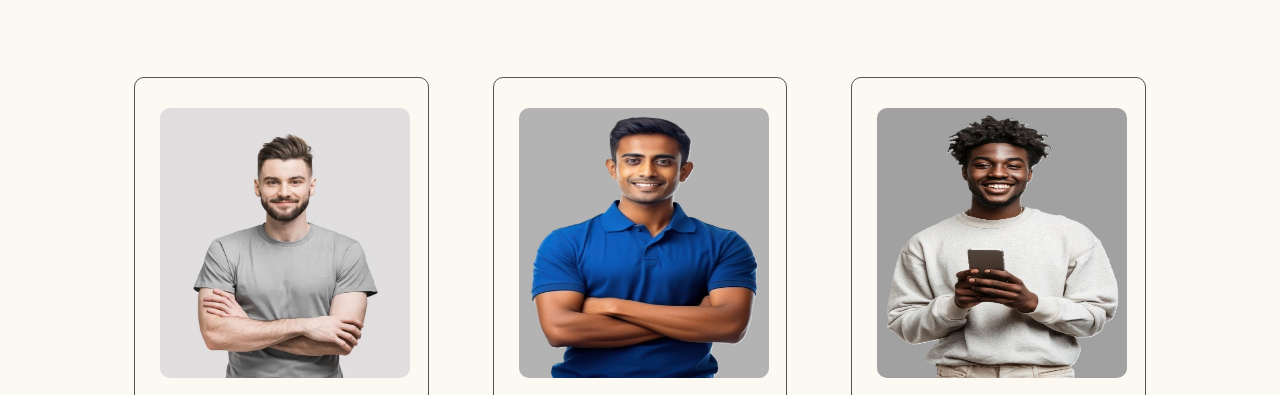
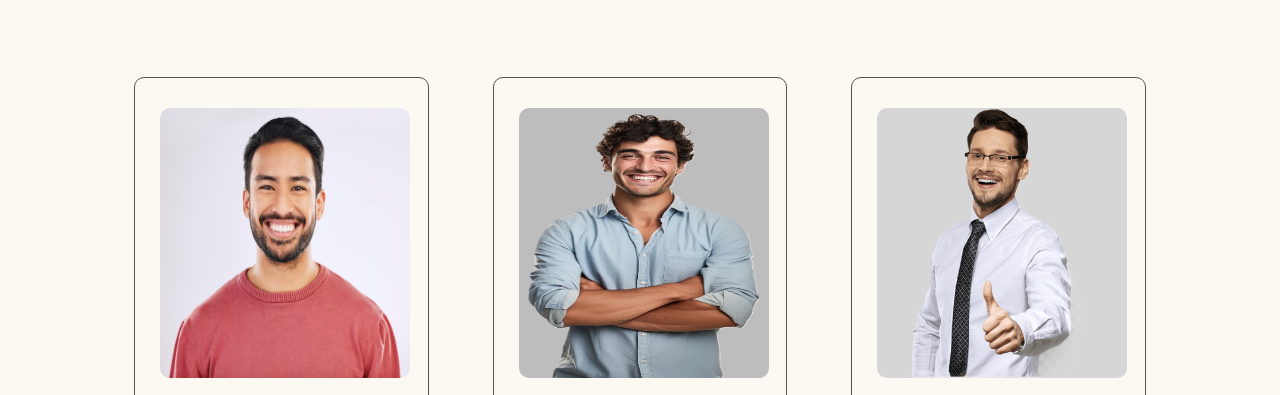
Before and after one commit to mh5051/Project-1, a plain HTML site: page index.html in a window 1280 px wide. Shown: the part 6163-6558 px from the top of the page. Drawn offline with Linux system fonts and the light colour scheme.

Commit message:
Update index.html

```diff
--- a/index.html
+++ b/index.html
@@ -549,7 +549,7 @@
     <h2 class="news-title">Recent News</h2>
     <p class="news-line"></p>
     <div class="news-cards n-card1">
-      <div class="n-images"><img src="images/person1.webp" alt="">
+      <div class="n-images"><img src="images/person11.jpg" alt="">
         <div class="n-icons">
           <svg class="Facebook-i2" xmlns="http://www.w3.org/2000/svg"
             viewBox="0 0 640 640"><!--!Font Awesome Free v7.0.0 by @fontawesome - https://fontawesome.com License - https://fontawesome.com/license/free Copyright 2025 Fonticons, Inc.-->
@@ -577,7 +577,7 @@
       <a class="n-a" href="#">read more</a>
     </div>
     <div class="news-cards n-card2">
-      <div class="n-images"><img src="images/person2.jpg" alt="">
+      <div class="n-images"><img src="images/person12.jpg" alt="">
         <div class="n-icons">
           <svg class="Facebook-i2" xmlns="http://www.w3.org/2000/svg"
             viewBox="0 0 640 640"><!--!Font Awesome Free v7.0.0 by @fontawesome - https://fontawesome.com License - https://fontawesome.com/license/free Copyright 2025 Fonticons, Inc.-->
@@ -606,7 +606,7 @@
     </div>
 
     <div class="news-cards n-card3">
-      <div class="n-images"><img src="images/person3.jpg" alt="">
+      <div class="n-images"><img src="images/person10.png" alt="">
         <div class="n-icons">
           <svg class="Facebook-i2" xmlns="http://www.w3.org/2000/svg"
             viewBox="0 0 640 640"><!--!Font Awesome Free v7.0.0 by @fontawesome - https://fontawesome.com License - https://fontawesome.com/license/free Copyright 2025 Fonticons, Inc.-->
@@ -672,4 +672,5 @@
   </div>
 </body>
 
+
 </html>
```
